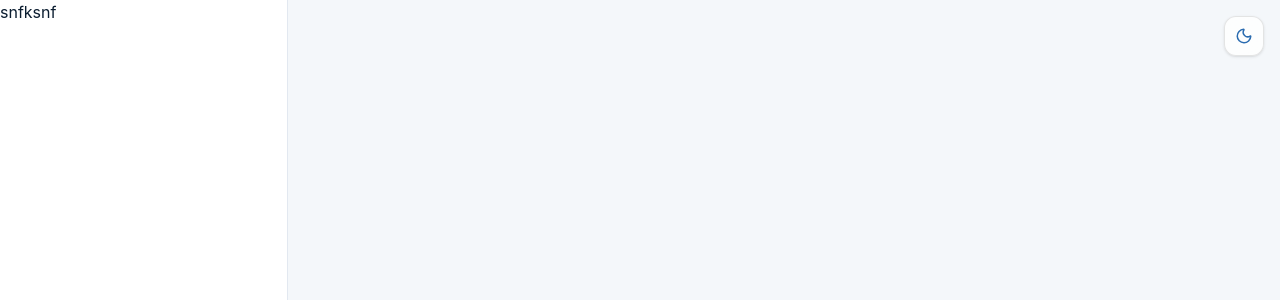
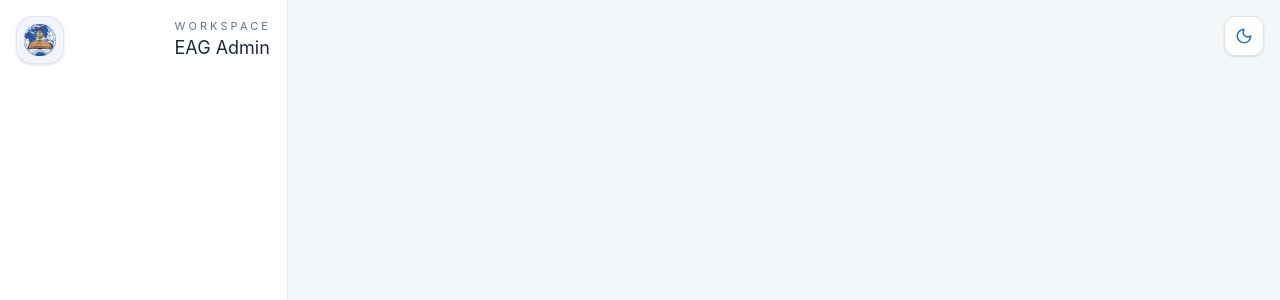
Before and after one commit to EAG-erp-system/ERP-SYSTEM-EAG, a React (Vite) app in the folder Frontend/: page /dashboard in a window 1280 px wide. Shown: the top 300 px of the page. Built offline with nearby package versions, Linux system fonts and the light colour scheme.

Commit message:
fix: fixs dashboard height on md

```diff
--- a/Frontend/src/Pages/dashboardSideBar.jsx
+++ b/Frontend/src/Pages/dashboardSideBar.jsx
@@ -53,7 +53,7 @@ function DashboardSideBar() {
                     <PanelLeftOpen size={20} />
                 </button>
 
-                <div className="hidden md:block">
+                <div className="hidden md:block h-screen">
                     <SidebarContent
                         isOpen={isOpen}
                         activeItem={activeItem}
@@ -64,6 +64,10 @@ function DashboardSideBar() {
                         themeToggle={toggleTheme}
                     />
                 </div>
+
+                <div className={`fixed inset-0 z-50 md:hidden ${
+                    isMobileOpen ? "pointer-events-auto backdrop-blur-sm" : "pointer-events-none"
+                    }`}>
 
                     <div className={`h-full max-w-[86vw] transition-transform duration-300 ease-out ${
                         isMobileOpen ? "translate-x-0" : "-translate-x-full"
@@ -84,7 +88,7 @@ function DashboardSideBar() {
                         onClick={() => setIsMobileOpen(false)}
                         className="absolute inset-0 -z-10"
                     />
-
+                </div>
             </div>
         </>
     )
--- a/Frontend/src/components/SidebarContent.jsx
+++ b/Frontend/src/components/SidebarContent.jsx
@@ -29,10 +29,28 @@ function SidebarContent( {isMobileOpen, isOpen, setIsMobileOpen, theme, themeTog
     return (
         <>
         <aside
-            className={`relative flex h-screen flex-col overflow-hidden rounded-none border-r border-slate-200 bg-white dark:bg-slate-800/80 dark:border-white/10 text-ink-900 dark:text-slate-800 shadow-[0_20px_60px_rgba(0,0,0,0.05) dark:shadow-[0_20px_60px_rgba(0,0,0,0.5)] transition-all duration-300 ease-out ${
+            className={`relative flex h-full flex-col overflow-hidden border-r border-slate-200 bg-white dark:bg-slate-800/80 dark:border-white/10 text-ink-900 dark:text-slate-800 shadow-[0_20px_60px_rgba(0,0,0,0.05) dark:shadow-[0_20px_60px_rgba(0,0,0,0.5)] transition-all duration-300 ease-out ${
                 isOpen ? "w-72" : "w-24"
             }  transition-all duration-300 ease-out`}>
-                snfksnf
+
+                <div className="relative z-10 flex h-full flex-col p-4">
+                    <div className={`mb-6 flex items-center ${isOpen ? "justify-between" : "justify-center"} gap-3`}>
+                        <div className="flex h-12 w-12 shrink-0 items-center justify-center rounded-2xl border border-slate-200 bg-slate-100 dark:bg-slate-700 shadow">
+                            <img src={MainLogo} alt="StepWise logo" className="h-8 w-8 object-contain" />
+                        </div>
+
+                        <div
+                            className={`min-w-0 overflow-hidden transition-all duration-300 ${
+                                isOpen ? "max-w-[180px] opacity-100" : "max-w-0 opacity-0"
+                            }`}
+                        >
+                            <p className="roboto-light text-[11px] uppercase tracking-[0.28em] text-slate-500">
+                                Workspace
+                            </p>
+                            <h1 className="roboto-bold truncate text-lg text-slate-800">EAG Admin</h1>
+                        </div>
+                    </div>
+                </div>
         </aside>
         </>
     )
```
Lines whose indentation alone changed are shown as unchanged.
